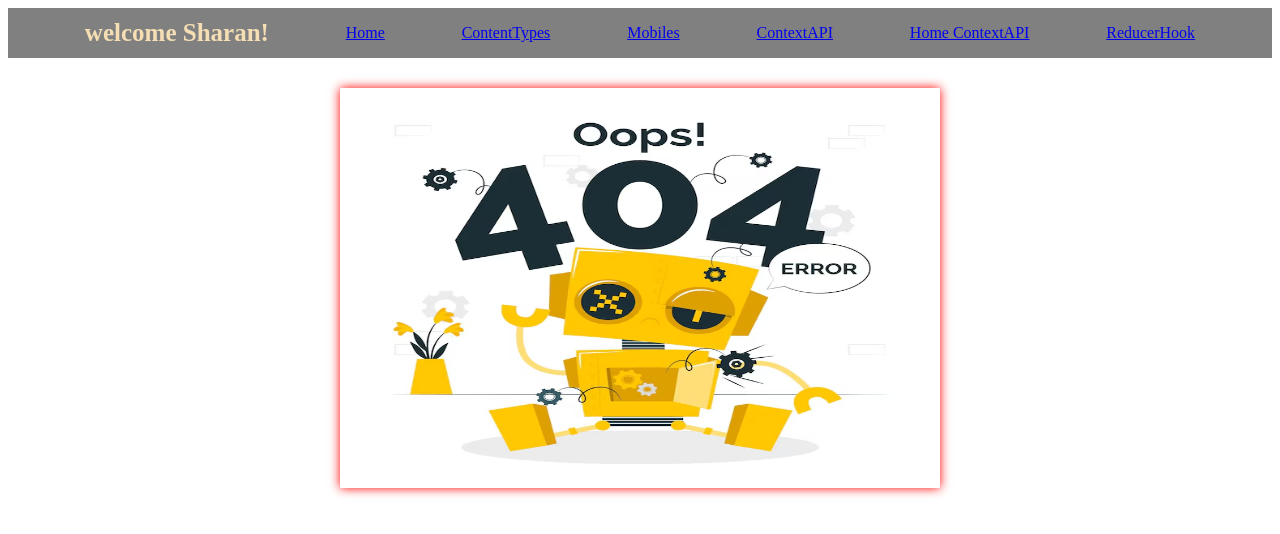
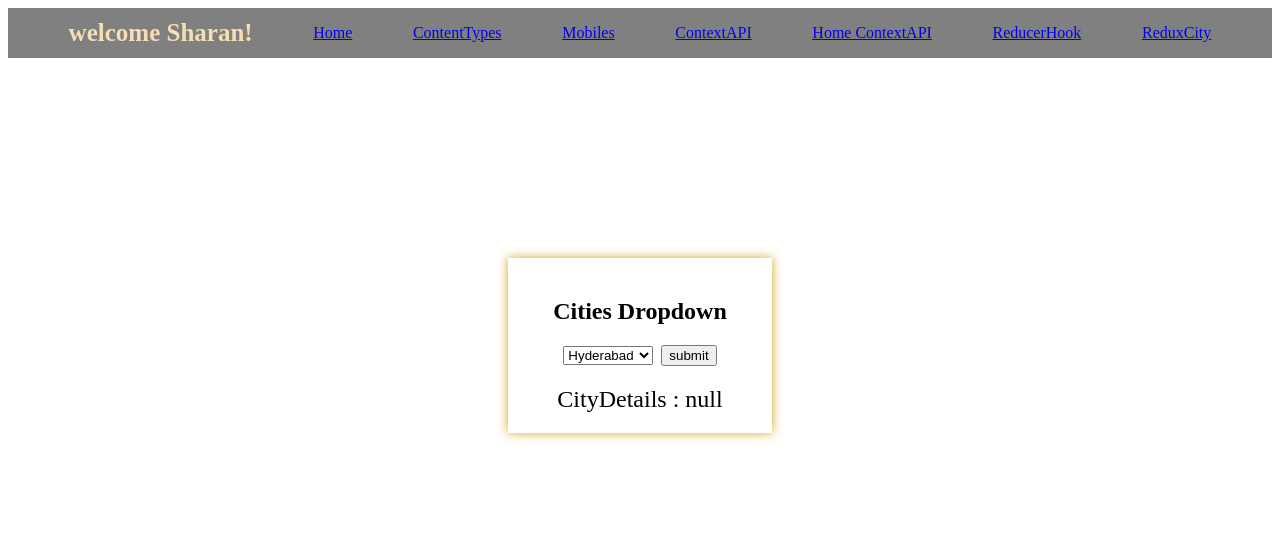
Before and after one commit to SharanMadhavan/React, a React (Vite) app in the folder Routings/: page /city in a window 1280 px wide. Shown: the top 534 px of the page. Built offline with nearby package versions, Linux system fonts and the light colour scheme.

Commit message:
redux store and state management

```diff
--- a/Routings/package.json
+++ b/Routings/package.json
@@ -14,7 +14,10 @@
     "bootstrap": "^5.3.7",
     "react": "^19.1.0",
     "react-dom": "^19.1.0",
-    "react-router-dom": "^6.30.1"
+    "react-redux": "^9.2.0",
+    "react-router-dom": "^6.30.1",
+    "redux": "^5.0.1",
+    "redux-logger": "^3.0.6"
   },
   "devDependencies": {
     "@eslint/js": "^9.30.1",
--- a/Routings/src/App.jsx
+++ b/Routings/src/App.jsx
@@ -15,12 +15,14 @@ import A from './Components/ContectAPI/A'
 import ContextHome from './Components/ContextAPI2/ContextHome'
 import StopWatch from './Components/StopWatch/StopWatch'
 import ReducerHook from './Components/ReducerHook/ReducerHook'
+import City from './ReduxComponents/Reduxcomp/City'
 
 
 function App() {
   return (
     <>
      <HeaderComponent/>
+
     <Routes>
       <Route path={'/home'} element={<HomeComponent/>}></Route>
       <Route path={'/contentype'} element={<ContactUs/>}>
@@ -33,6 +35,7 @@ function App() {
       <Route path={'/contextAPI'} element={<A />}></Route>
       <Route path={'/formContext'} element={<ContextHome/>}></Route>
       <Route path={'/reducer'} element={<ReducerHook/>}></Route>
+      <Route path={'/city'} element={<City/>}></Route>
     <Route path={'*'} element={<PageNotFound/>}></Route>
     </Routes>
 
--- a/Routings/src/Components/HeaderComponent.jsx
+++ b/Routings/src/Components/HeaderComponent.jsx
@@ -14,7 +14,7 @@ const HeaderComponent = () => {
         <Link to ={'/contextAPI'}>ContextAPI</Link>
          <Link to ={'/formContext'}>Home ContextAPI</Link>
           <Link to ={'/reducer'}>ReducerHook</Link>
-
+         <Link to={'/city'}>ReduxCity</Link>
 
 
         </div>
--- /dev/null
+++ b/Routings/src/ReduxComponents/ActionCreator/cityAction.js
@@ -0,0 +1,6 @@
+export const cityActionCreator = (cityvalue)=>{
+    return {
+        type:"CITY",
+        cityName:cityvalue
+    }
+}
--- /dev/null
+++ b/Routings/src/ReduxComponents/Reducer/cityReducer.js
@@ -0,0 +1,6 @@
+export const cityReducer =(cityname="null",action)=>{
+        if(action.type == "CITY"){
+            cityname = action.cityName;
+        }
+        return cityname;
+}
--- /dev/null
+++ b/Routings/src/ReduxComponents/Reducer/detail.js
@@ -0,0 +1,3 @@
+export const TestReducer = (state="hello",action)=>{
+        return state;
+}
--- /dev/null
+++ b/Routings/src/ReduxComponents/Reduxcomp/City.jsx
@@ -0,0 +1,33 @@
+import React, { useState } from 'react'
+import '../style/city.css'
+import CityDetails from './CityDetails'
+import { cityActionCreator } from '../ActionCreator/cityAction';
+import myreduxstore from '../Store/CreatorStore';
+import { useDispatch } from 'react-redux';
+function City() {
+     let [city,setCity]= useState();
+        let dispatch = useDispatch();
+
+    const selectedCity =()=>{
+           let action =  cityActionCreator(city);
+          dispatch(action);
+     }
+  return (
+    <div className='cities'>
+        <h2>Cities Dropdown</h2>
+        <select onChange={(event)=>{setCity(event.target.value)}}>
+            <option>Hyderabad</option>
+            <option>Telangana</option>
+            <option>warngal</option>
+            <option>goa</option>
+            <option>maharastra</option>
+        </select>&nbsp;&nbsp;
+        <button onClick={selectedCity}>submit</button> <br></br>
+        <div style={{marginTop:'20px',fontSize:'24px'}}>
+        <CityDetails/>
+        </div>
+    </div>
+  )
+}
+
+export default City
--- /dev/null
+++ b/Routings/src/ReduxComponents/Reduxcomp/CityDetails.jsx
@@ -0,0 +1,13 @@
+import React from 'react'
+import { useSelector } from 'react-redux'
+
+function CityDetails() {
+     let reduxStoreData = useSelector((storeData)=>{
+        return storeData;
+    })
+  return (
+    <div>CityDetails : {reduxStoreData.cityReducer}</div>
+  )
+}
+
+export default CityDetails
--- /dev/null
+++ b/Routings/src/ReduxComponents/Store/CreatorStore.js
@@ -0,0 +1,10 @@
+import {legacy_createStore,combineReducers, applyMiddleware} from 'redux'
+import { cityReducer } from '../Reducer/cityReducer';
+import { TestReducer } from '../Reducer/detail';
+import { logger} from 'redux-logger';
+let combineReducersAll = combineReducers({
+    cityReducer,
+    TestReducer
+});
+let myreduxstore = legacy_createStore(combineReducersAll,applyMiddleware(logger));
+export default myreduxstore;
--- /dev/null
+++ b/Routings/src/ReduxComponents/style/City.css
@@ -0,0 +1,6 @@
+.cities{
+    padding: 20px;
+    box-shadow: 0 0 10px goldenrod;
+    margin: 200px 500px;
+    text-align: center;
+}
--- a/Routings/src/main.jsx
+++ b/Routings/src/main.jsx
@@ -3,12 +3,15 @@ import { createRoot } from 'react-dom/client'
 import './index.css'
 import App from './App.jsx'
 import{BrowserRouter}from 'react-router-dom'
-
+import {Provider} from 'react-redux'
+import myreduxstore from './ReduxComponents/Store/CreatorStore.js'
 
 createRoot(document.getElementById('root')).render(
   <StrictMode>
     <BrowserRouter>
+    <Provider store={myreduxstore}>
         <App />
+        </Provider>
     </BrowserRouter>
 
   </StrictMode>,
```
Also changed, not shown: 1 other file (tests, documents, lock files or other folders).
